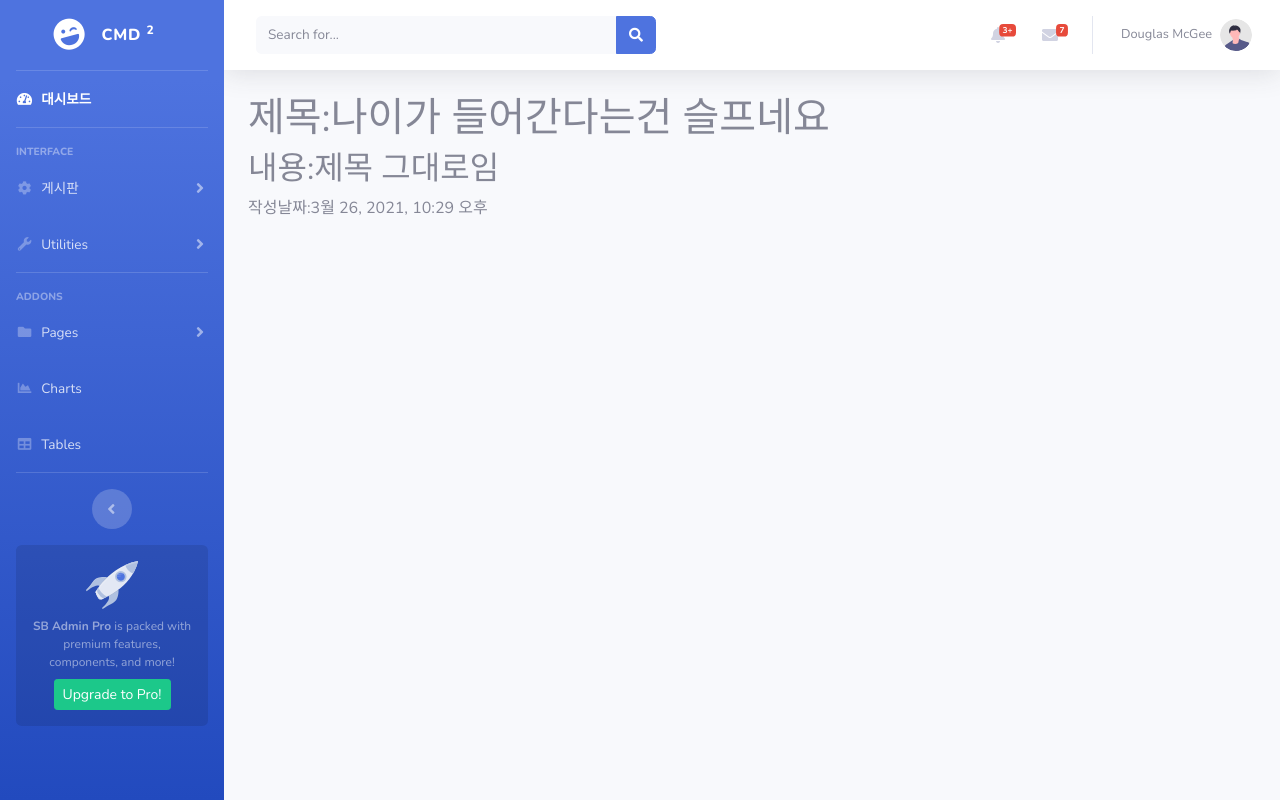
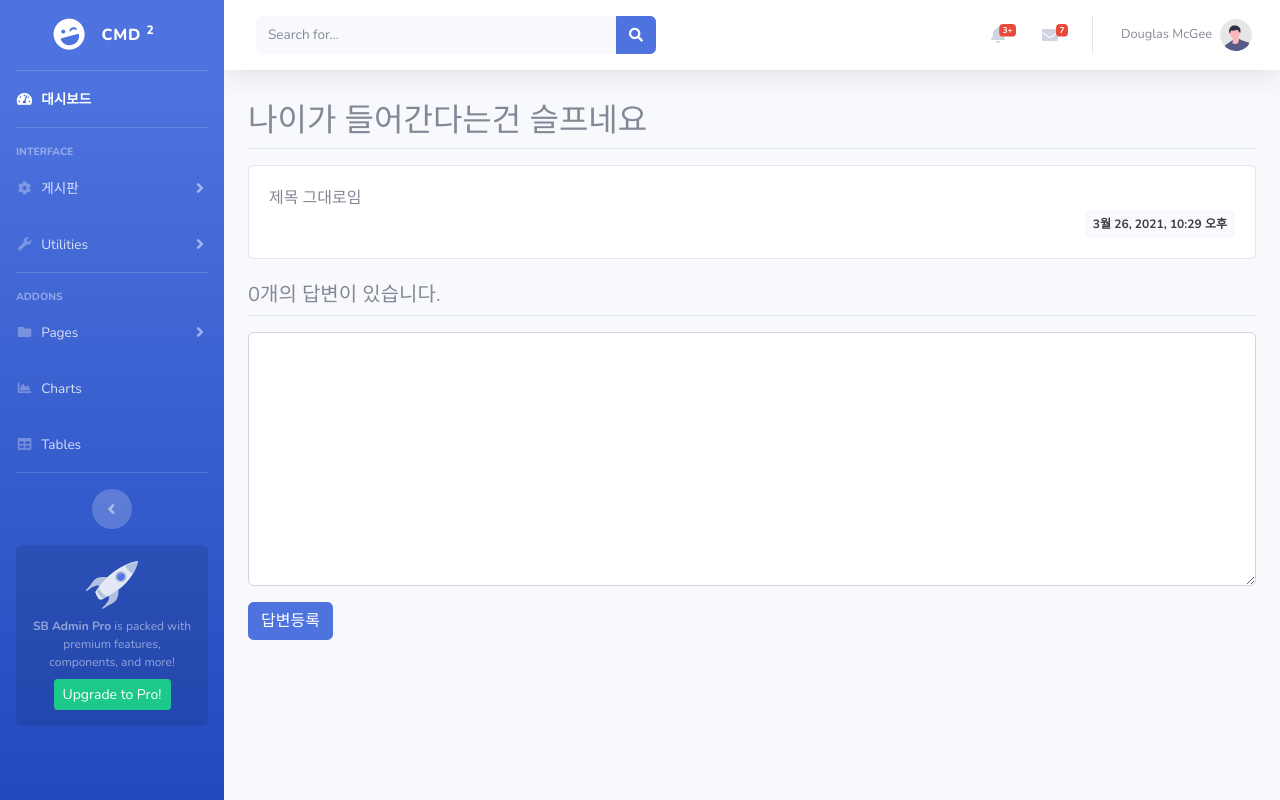
Before and after one commit to LeeJongAnn/capstone_CMD, a Django app: page /Write/detail/1 in a window 1280 px wide. Run offline with Django 3.2, Linux system fonts and the light colour scheme; data comes from the database, SQL or seed files in the repository; both versions use the stored data as it was after the commit; some libraries are stand-ins or nearby versions.

Commit message:
답변 등록 기능 추가 및 CSS 설정 변경

```diff
--- a/Write/urls.py
+++ b/Write/urls.py
@@ -9,6 +9,6 @@ urlpatterns = [
     path('question_create', views.question_create,name='question_create'),
     path('index',views.index,name = 'index'),
     path('login',views.login,name = 'login'),
-    path('detail/<int:question_id>',views.detail,name = 'detail')
-
+    path('detail/<int:question_id>',views.detail,name = 'detail'),
+    path('answer_create/<int:question_id>',views.answer_create,name='answer_create')
 ]
--- a/Write/views.py
+++ b/Write/views.py
@@ -1,30 +1,31 @@
 from django.shortcuts import render,redirect,get_object_or_404
-from .forms import QuestionForm
+from .forms import QuestionForm , AnswerForm
 from .models import Write,Answer
 from django.utils import timezone
 # Create your views here.
 
-
+# 첫화면
 def index(request):
     question_list = Write.objects.order_by('-create_date')
     return render(request, 'index.html', {'question_list': question_list})
 
 
+# 디테일 페이지 추가
 def detail(request,question_id):
 
     question_id = get_object_or_404(Write,pk = question_id)
     context = {'question_id':question_id}
     return render(request,'detail.html',context)
 
+
+# 로그인 사이트 연결
 def login(request):
     return render(request,'login.html')
 
+# 질문등록
+
 
 def question_create(request):
-    """
-    pybo 질문등록
-    """
-# ---------------------------------- [edit] ---------------------------------- #
     if request.method == 'POST':
         form = QuestionForm(request.POST)
         if form.is_valid():
@@ -36,4 +37,13 @@ def question_create(request):
         form = QuestionForm()
     context = {'form': form}
     return render(request, 'post_form.html', context)
-# ---------------------------------------------------------------------------- #
+
+
+def answer_create(request, question_id):
+    """
+    pybo 답변등록
+    """
+    question = get_object_or_404(Write, pk=question_id)
+    question.answer_set.create(content=request.POST.get('content'), create_date=timezone.now())
+# ---------------------------------- [edit] ---------------------------------- #
+    return redirect('detail', question_id=question.id)
--- a/templates/detail.html
+++ b/templates/detail.html
@@ -2,10 +2,46 @@
 
 {% block content %}
 
-    {% if question_id %}
+{#    {% if question_id %}#}
+{##}
+{#       <h1> 제목:{{ question_id.subject }}</h1>#}
+{#        <h2>내용:{{ question_id.content }}</h2>#}
+{#        작성날짜:{{ question_id.create_date }}<br>#}
+{#    {% endif %}#}
+{##}
 
-       <h1> 제목:{{ question_id.subject }}</h1>
-        <h2>내용:{{ question_id.content }}</h2>
-        작성날짜:{{ question_id.create_date }}<br>
-    {% endif %}
+
+     <h2 class="border-bottom py-2">{{ question_id.subject }}</h2>
+    <div class="card my-3">
+        <div class="card-body">
+            <div class="card-text" style="white-space: pre-line;">{{ question_id.content }}</div>
+            <div class="d-flex justify-content-end">
+                <div class="badge badge-light p-2">
+                    {{ question_id.create_date }}
+                </div>
+            </div>
+        </div>
+    </div>
+    <h5 class="border-bottom my-3 py-2">{{question_id.answer_set.count}}개의 답변이 있습니다.</h5>
+    {% for answer in question_id.answer_set.all %}
+    <div class="card my-3">
+        <div class="card-body">
+            <div class="card-text" style="white-space: pre-line;">{{ answer.content }}</div>
+            <div class="d-flex justify-content-end">
+                <div class="badge badge-light p-2">
+                    {{ answer.create_date }}
+                </div>
+            </div>
+        </div>
+    </div>
+
+
+    {% endfor %}
+
+    <form action="{% url 'answer_create' question_id.id %}" method="post">
+{% csrf_token %}
+ <div class="form-group">
+            <textarea name="content" id="content" class="form-control" rows="10"></textarea>
+        </div>
+        <input type="submit" value="답변등록" class="btn btn-primary">
 {% endblock %}
```
Also changed, not shown: Write/forms.py (+10 -1 lines), db.sqlite3.
